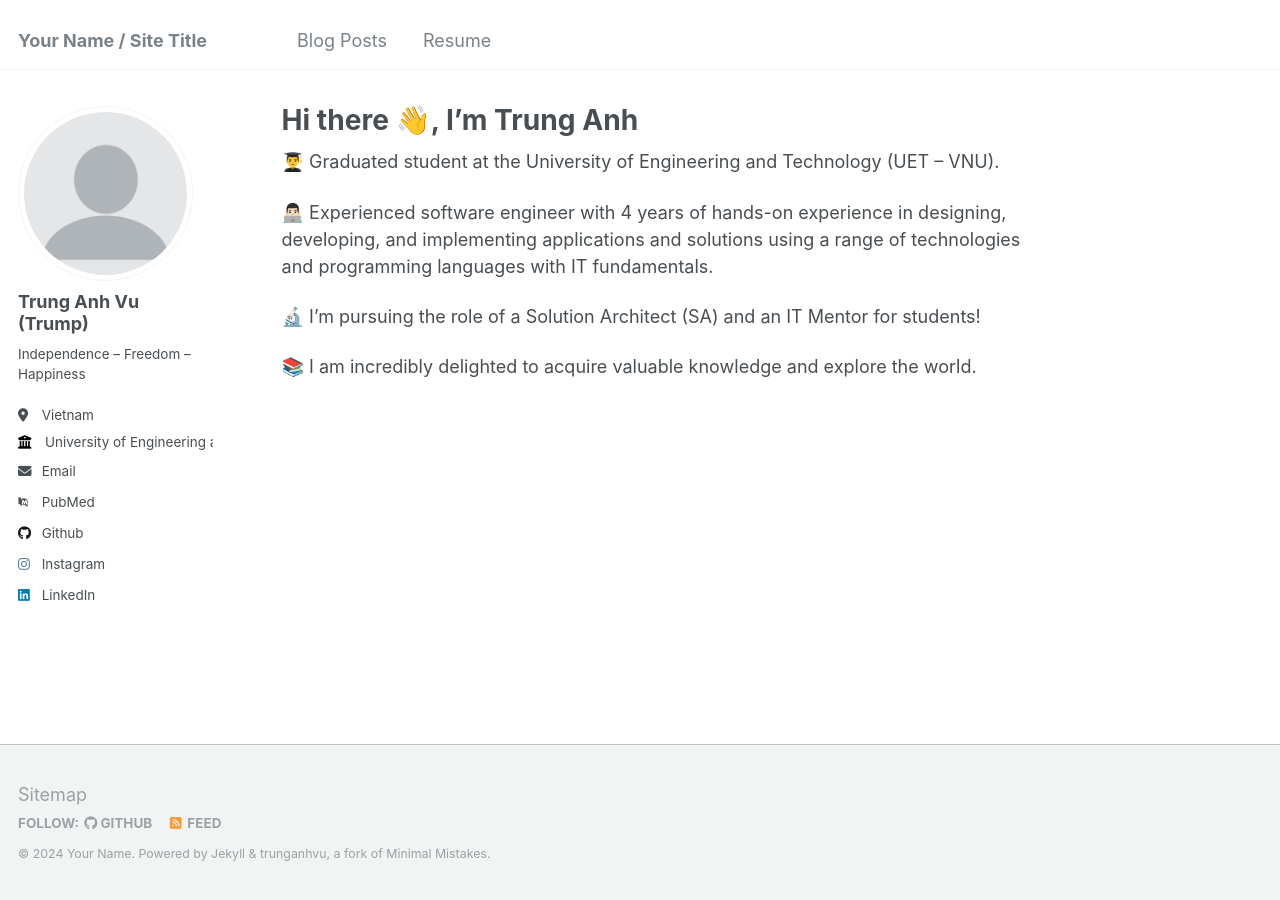
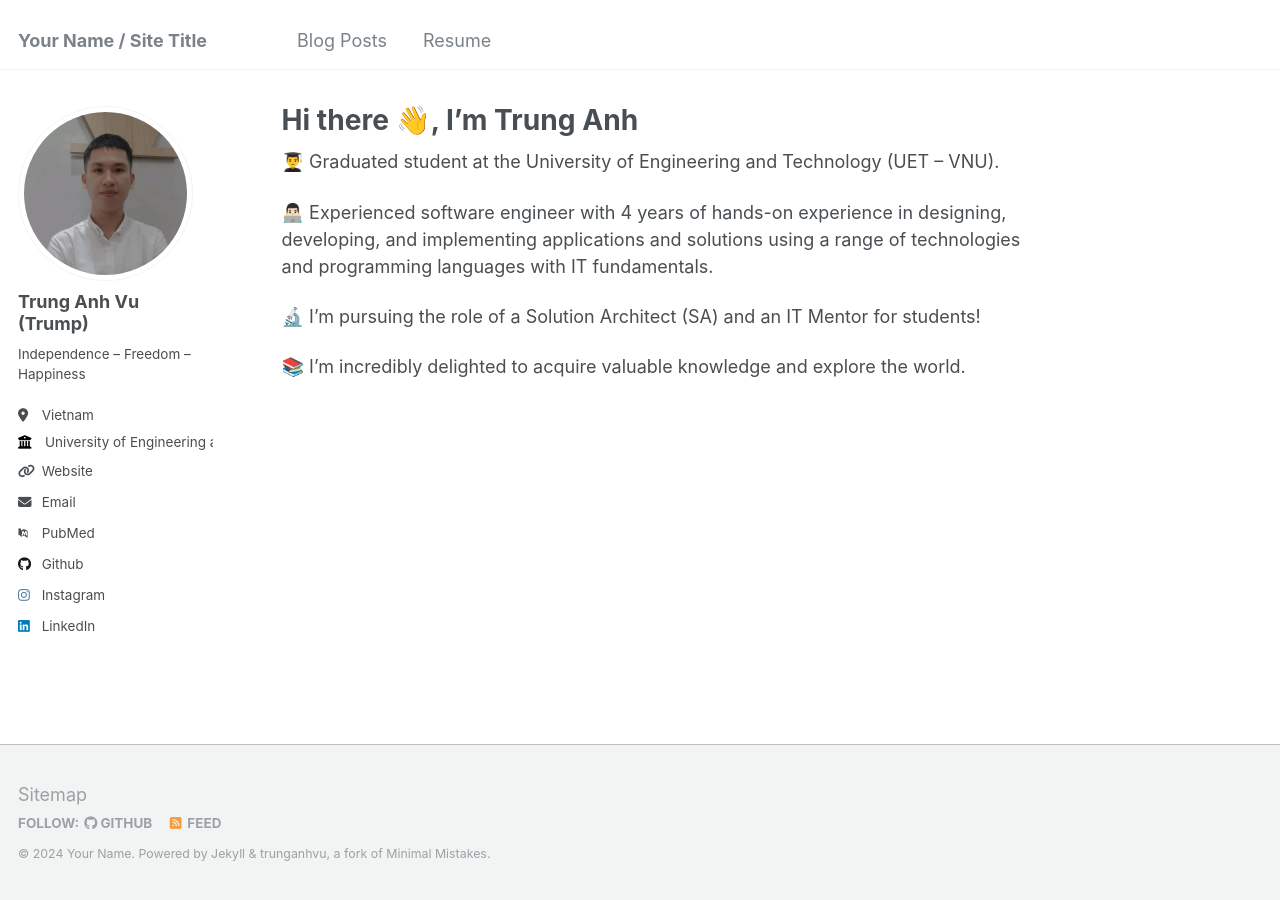
Before and after one commit to trunganhvu/trunganhvu.github.io, a Jekyll site: the page built from _pages/about.md, in a window 1280 px wide. Built offline with Jekyll 4.4.1, drawn with Linux system fonts in a browser that asks for light colours; some web fonts are replaced.

```diff
--- a/_config.yml
+++ b/_config.yml
@@ -21,13 +21,13 @@ repository               : "trunganhvu/trunganhvu.github.io"
 #               Additional customization can be done by editing /_includes/author-profile.html
 author:
   # Biographic information
-  avatar           : "profile.png"
+  avatar           : "avatar.jpg"
   name             : "Trung Anh Vu (Trump)"
   pronouns         : # example: "she/her"
   bio              : "Independence – Freedom – Happiness"
   location         : "Vietnam"
   employer         : "University of Engineering and Technology"
-  uri              : # URL
+  uri              : "https://trunganhvu.github.io/"
   email            : "vutrunganh.workit@gmail.com"
 
   # Academic websites
--- a/_pages/about.md
+++ b/_pages/about.md
@@ -13,4 +13,4 @@ redirect_from:
 
 🔬 I'm pursuing the role of a Solution Architect (SA) and an IT Mentor for students!
 
-📚 I am incredibly delighted to acquire valuable knowledge and explore the world.
+📚 I'm incredibly delighted to acquire valuable knowledge and explore the world.
```
Also changed, not shown: images/avatar.jpg (added).
